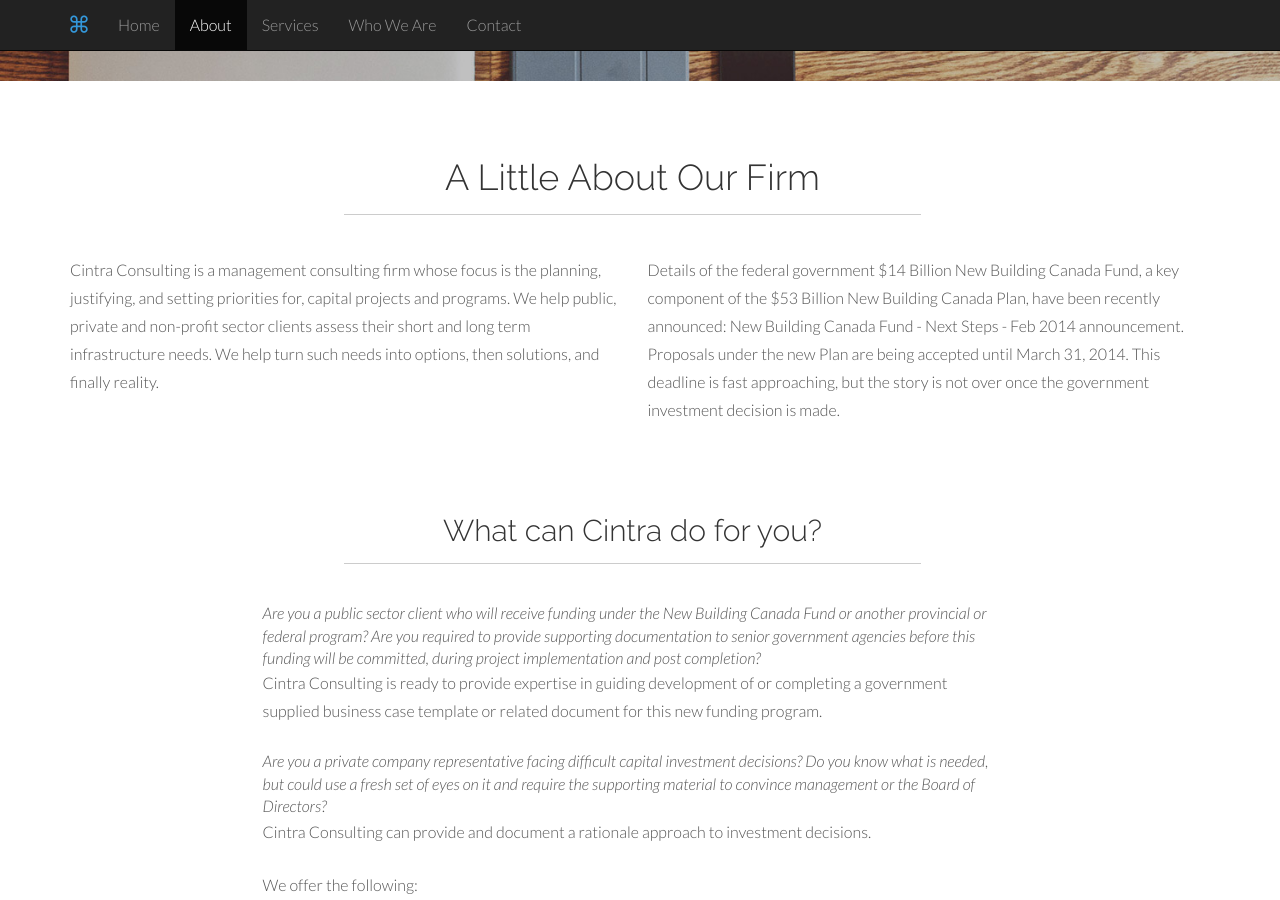
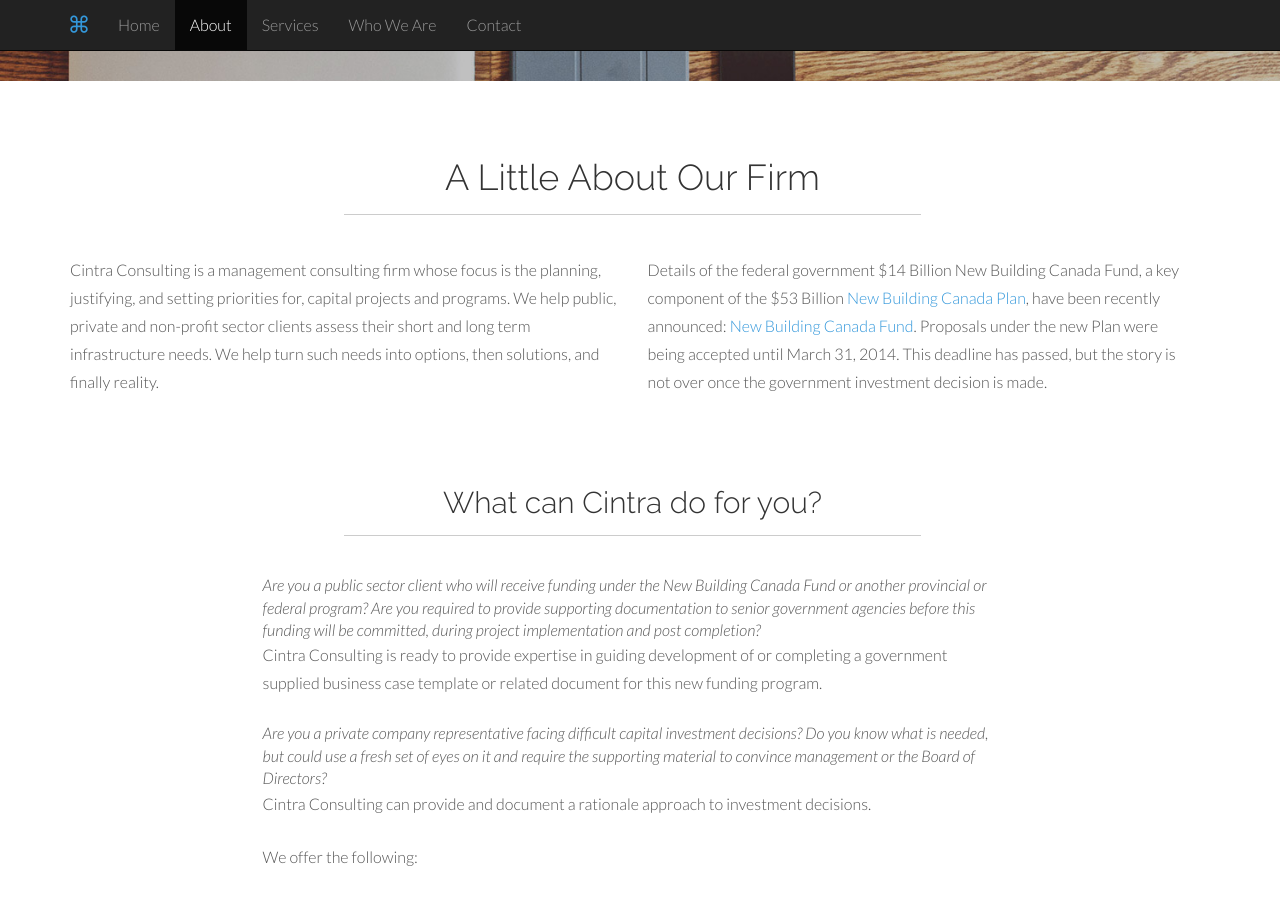
Before and after one commit to Cintra/cintra.github.io, a Jekyll site: the page index.html, which Jekyll copies as it is, in a window 1280 px wide and 900 px high, scrolled down 519 px. Built offline with Jekyll 4.4.1, drawn with Linux system fonts in a browser that asks for light colours.

Commit message:
more urls

```diff
--- a/index.html
+++ b/index.html
@@ -81,8 +81,8 @@
 				</div><!-- col-lg-6 -->
 
 				<div class="col-lg-6">
-					<p> Details of the federal government $14 Billion New Building Canada Fund, a key component of the $53 Billion New Building Canada Plan, have been recently announced:   New Building Canada Fund - Next Steps - Feb 2014 announcement.  Proposals under the new Plan are being accepted until March 31, 2014.
-					This deadline is fast approaching, but the story is not over once the government investment decision is made. </p>
+					<p> Details of the federal government $14 Billion New Building Canada Fund, a key component of the $53 Billion <a href="http://www.infrastructure.gc.ca/plan/plan-eng.html">New Building Canada Plan</a>, have been recently announced:   <a href="http://www.infrastructure.gc.ca/plan/nbcf-nfcc-eng.html">New Building Canada Fund</a>.  Proposals under the new Plan were being accepted until March 31, 2014.
+					This deadline has passed, but the story is not over once the government investment decision is made. </p>
 				</div><!-- col-lg-6 -->
 			</div><!-- row -->
 		</div><!-- container -->
@@ -126,7 +126,7 @@
                     		<em>Are you a non-profit representative contributing to infrastructure investment decisions?
                     		Are you looking for a voice of experience to build a solid case?</em>
 				<p>“Non-profits have played a vital role in building communities in Canada and continue to
-				make important contributions to developing public infrastructure.” (from <a href="http://www.infrastructure.gc.ca/plan/plan-eng.html">BUILDING STRONGER COMMUNITIES: NON-PROFIT SECTOR PARTICIPATION IN
+				make important contributions to developing public infrastructure.” (from <a href="https://www.google.ca/url?sa=t&rct=j&q=&esrc=s&source=web&cd=2&cad=rja&uact=8&ved=0CDkQFjAB&url=http%3A%2F%2Fwww.vancitycommunityfoundation.com%2Fi%2Fpdf%2FBuilding_Stronger_Communities_EN.pdf&ei=nv44U4WSDsLuyAHvn4HoCg&usg=AFQjCNFb0GlessdtRQO68rdoc1gleVytgQ&sig2=z6QGeTildQMdH_Wnh1odDA&bvm=bv.63808443,d.aWc">BUILDING STRONGER COMMUNITIES: NON-PROFIT SECTOR PARTICIPATION IN
 				INFRASTRUCTURE PLANNING AND DEVELOPMENT</a>)  Cintra Consulting can be in
 				the background asking the relevant questions, or can sit with you at table and defend your position.
 				</p>
```
